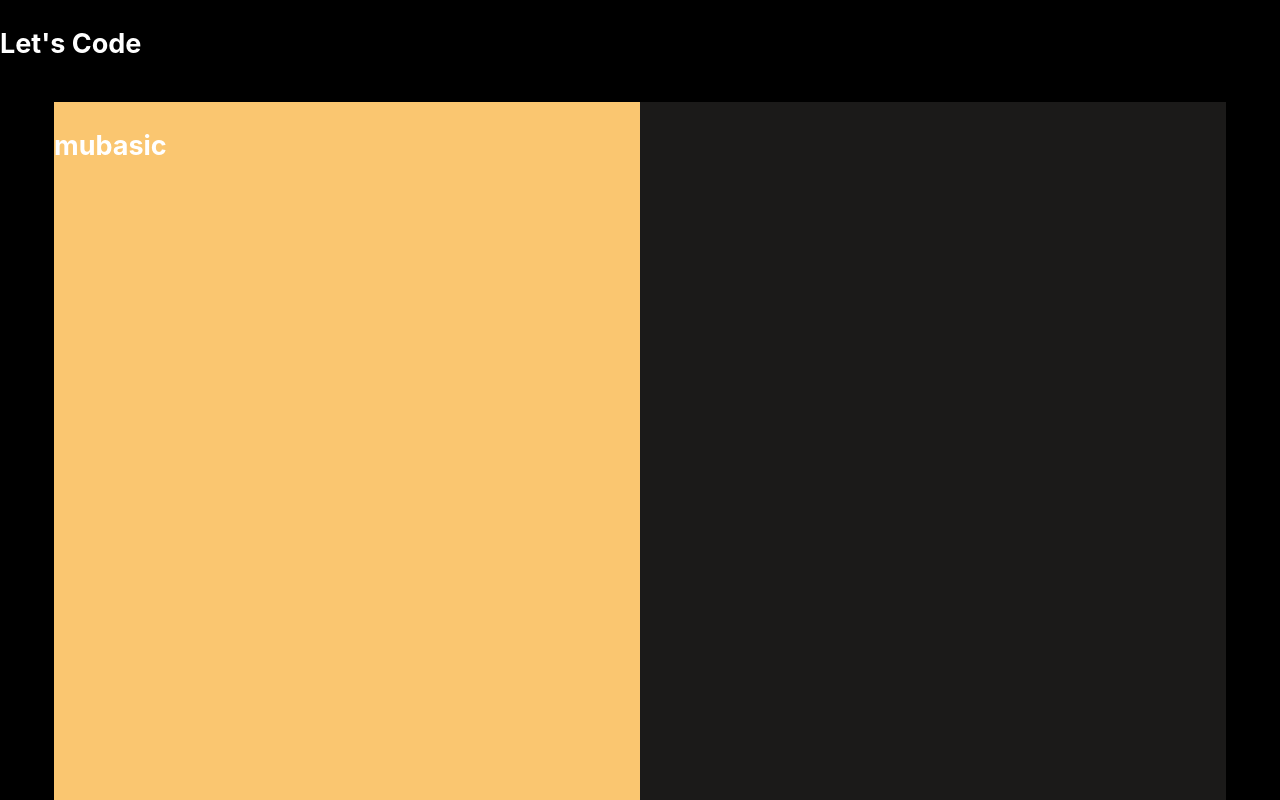
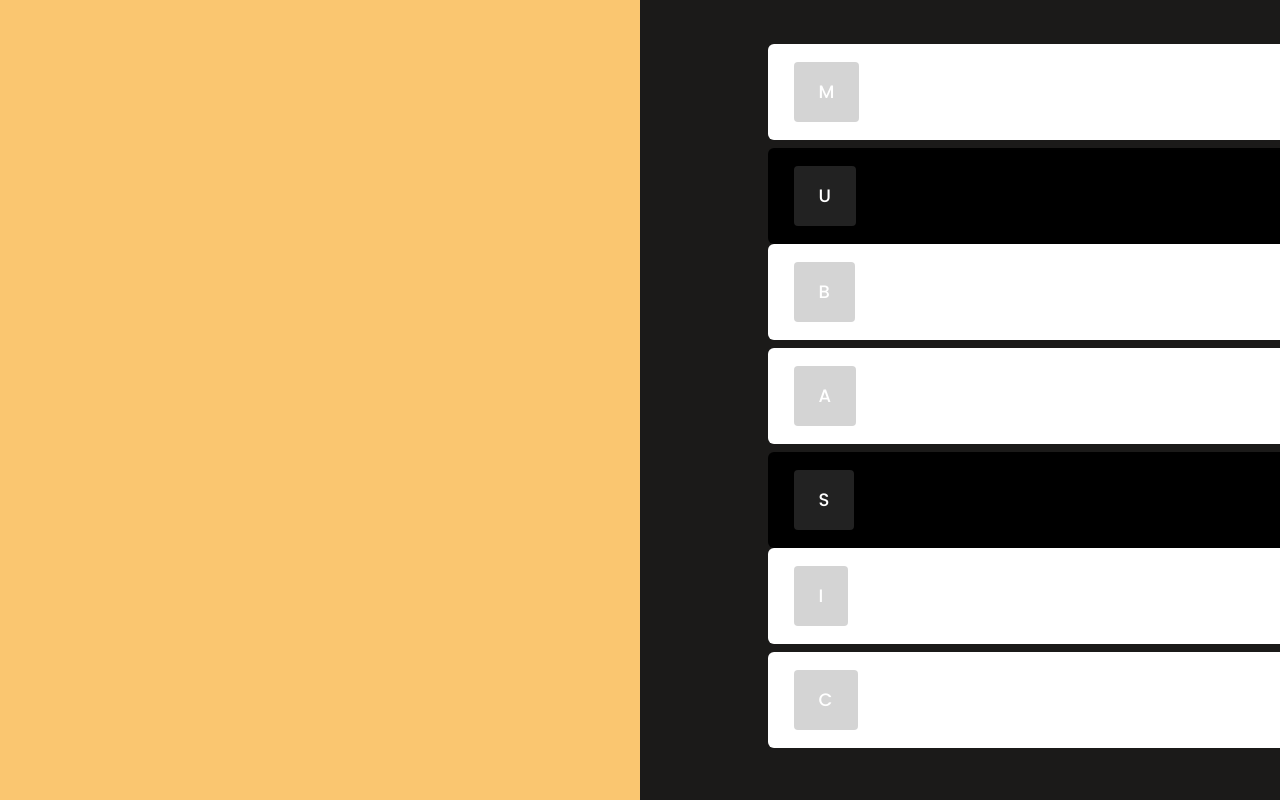
Before and after one commit to waynecen/lets-code, a Next.js app: page /pens/mubasic in a window 1280 px wide. Shown: the top 800 px of the page. Built offline with nearby package versions, Linux system fonts and the light colour scheme.

Commit message:
Add pianoKey component, SCSS variables

```diff
--- /dev/null
+++ b/components/PianoKey.tsx
@@ -0,0 +1,9 @@
+import styles from "./pianokey.module.scss";
+
+export default function PianoKey({ children, color }) {
+	return (
+		<div className={color ? styles.colorKey : styles.blackKey}>
+			<p className={styles.letterBox}>{children}</p>
+		</div>
+	);
+}
--- /dev/null
+++ b/components/pianokey.module.scss
@@ -0,0 +1,38 @@
+@import url("https://fonts.googleapis.com/css2?family=Poppins:wght@500&display=swap");
+
+.colorKey,
+.blackKey {
+	border-top-left-radius: 6px;
+	border-bottom-left-radius: 6px;
+}
+
+.colorKey {
+	display: flex;
+	align-content: center;
+	margin-bottom: 8px;
+	width: 100%;
+	color: black;
+	font-size: 16px;
+	height: 12vh;
+	background-color: white;
+}
+
+.blackKey {
+	display: flex;
+	width: 100%;
+	height: 12vh;
+	background-color: black;
+}
+
+.letterBox {
+	font-family: "Poppins", sans-serif;
+	font-size: 1rem;
+	color: white;
+	display: flex;
+	justify-content: center;
+	align-items: center;
+	margin-left: 5%;
+	padding: 25px;
+	background-color: rgba(114, 114, 114, 0.3);
+	border-radius: 4px;
+}
--- a/pages/index.tsx
+++ b/pages/index.tsx
@@ -1,7 +1,7 @@
 import Head from "next/head";
 import Layout, { siteTitle } from "../components/layout";
 import utilStyles from "../styles/utils.module.css";
-import BoxLink from "../components/boxlink";
+import BoxLink from "../components/BoxLink";
 
 export default function Home() {
 	return (
--- a/pages/pens/mubasic.tsx
+++ b/pages/pens/mubasic.tsx
@@ -1,6 +1,7 @@
 import Head from "next/head";
 import Layout from "../../components/layout";
 import styles from "../../styles/Mubasic.module.scss";
+import PianoKey from "../../components/PianoKey";
 
 export const codeTitle: string = `mubasic`;
 export const route: string = `/routes/mubasic-keys`;
@@ -11,15 +12,19 @@ export default function mubasic() {
 			<Head>
 				<title>Let's Code | Mubasic Piano Keys</title>
 			</Head>
-			<section>
-				<h1>Let's Code</h1>
-			</section>
-
 			<section className={styles.demo}>
-				<div className={styles.about}>
-					<h1 className={styles.title}>{codeTitle}</h1>
+				<div className={styles.about}></div>
+				<div className={styles.musicKeys}>
+					<div className={styles.wrapper}>
+						<PianoKey color>M</PianoKey>
+						<PianoKey color={false}>U</PianoKey>
+						<PianoKey color>B</PianoKey>
+						<PianoKey color>A</PianoKey>
+						<PianoKey color={false}>S</PianoKey>
+						<PianoKey color>I</PianoKey>
+						<PianoKey color>C</PianoKey>
+					</div>
 				</div>
-				<div className={styles.musicKeys}></div>
 			</section>
 		</Layout>
 	);
--- a/styles/Mubasic.module.scss
+++ b/styles/Mubasic.module.scss
@@ -1,21 +1,35 @@
+@import "./variables.module.scss";
+
 .demo {
-	background-color: red;
-	height: 100vh;
 	display: flex;
-	margin: 2rem 3rem;
 }
 
 .title {
+	margin-left: 24px;
+	color: #1b1a19;
 }
 
-.about {
-	background-color: #fac670;
+.about,
+.musicKeys {
 	width: 50%;
 	height: 100vh;
 }
 
+.about {
+	background-color: $primary-color;
+}
+
 .musicKeys {
-	background-color: #1b1a19;
-	width: 50%;
-	height: 100vh;
+	background-color: $secondary-color;
+	display: flex;
+	flex-direction: column;
+	justify-content: center;
 }
+
+.wrapper {
+	display: flex;
+	flex-direction: column;
+	justify-content: center;
+	align-items: center;
+	margin-left: 20%;
+}
--- /dev/null
+++ b/styles/variables.module.scss
@@ -0,0 +1,2 @@
+$primary-color: #fac670;
+$secondary-color: #1b1a19;
```
Also changed, not shown: pages/_app.tsx (+4 -4 lines).
